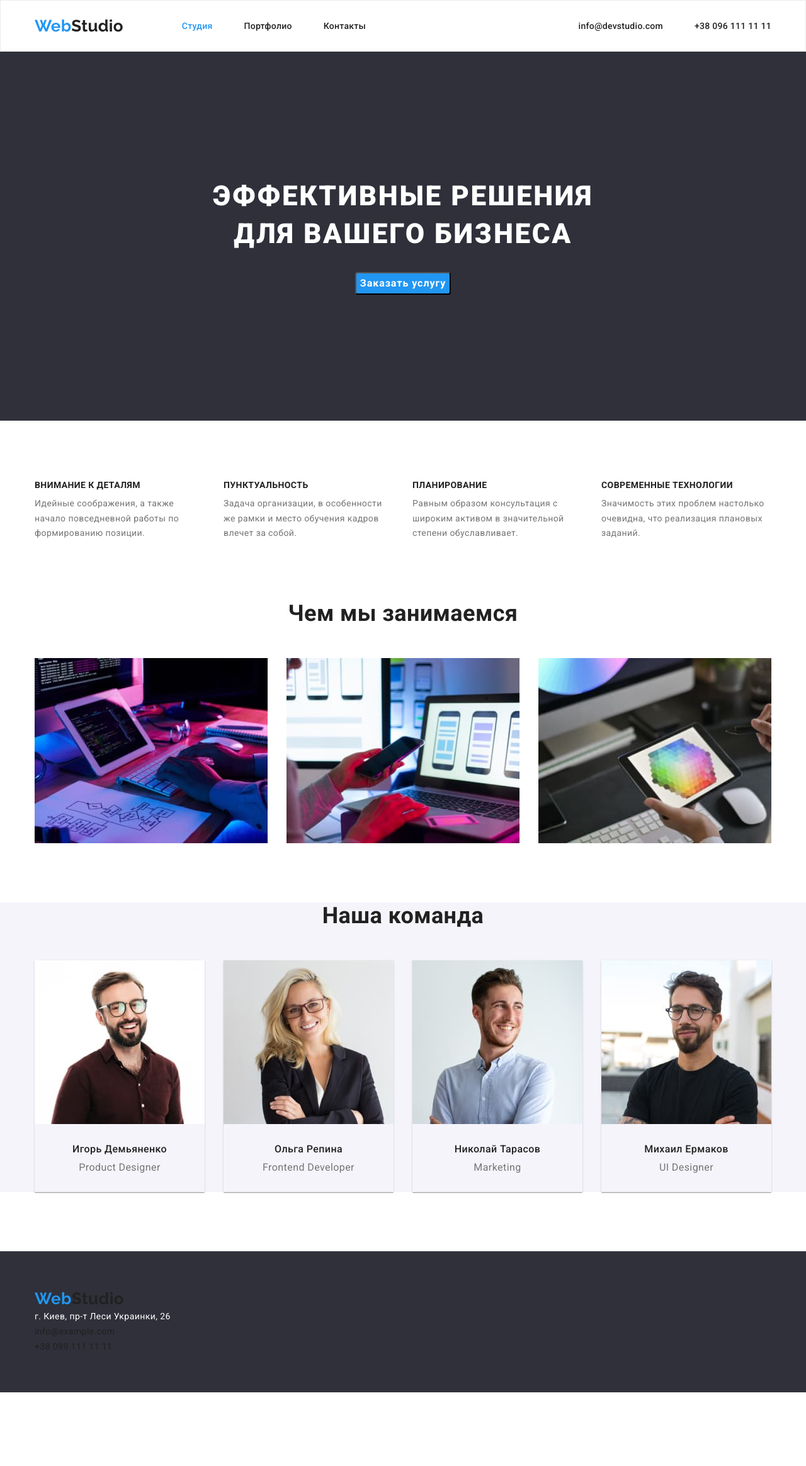
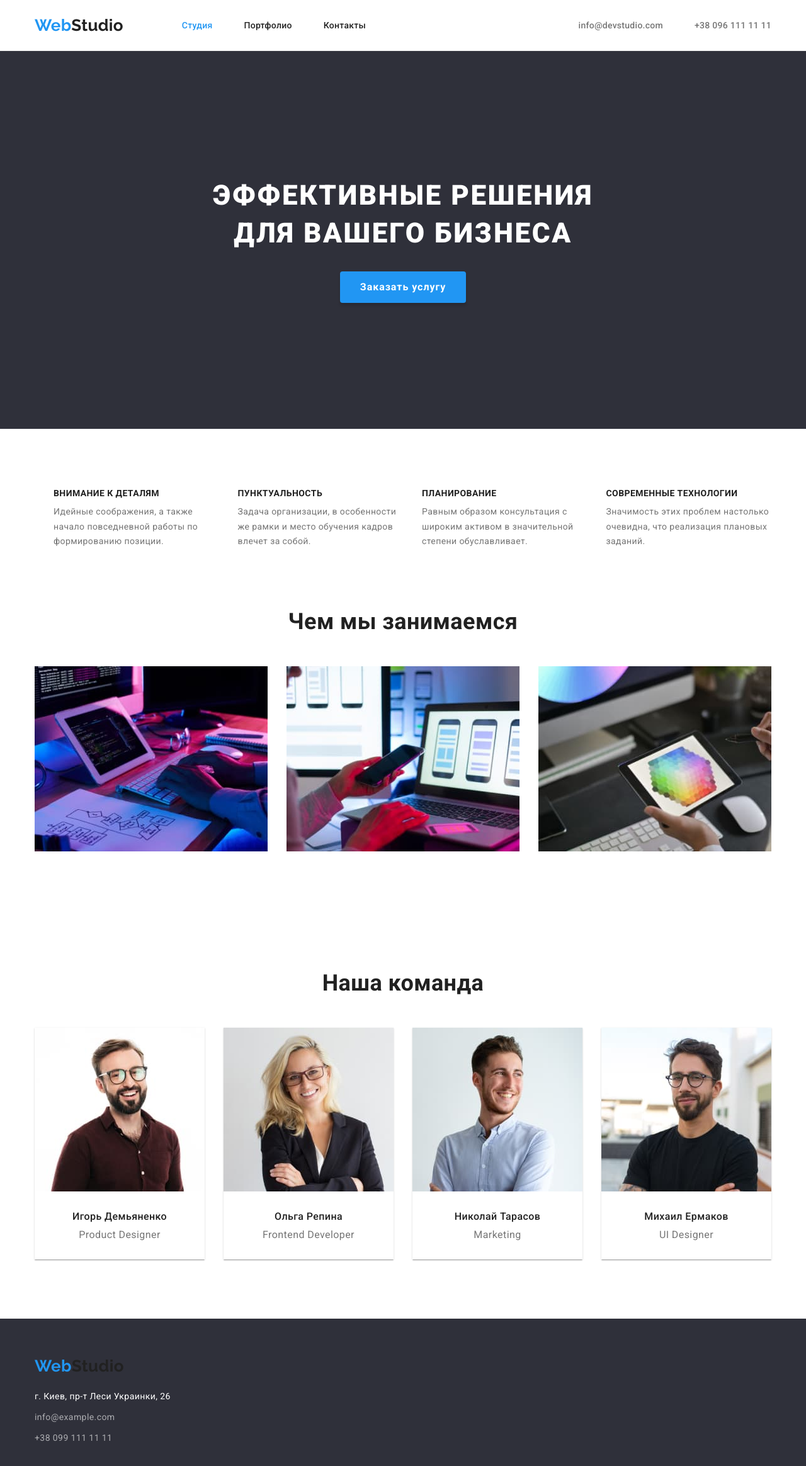
Before and after one commit to Shushikian/goit-markup-hw-03, a plain HTML site: page index.html in a window 1280 px wide. Shown: the whole page at 63% size. Before the commit the page ends 2211 px from the top, so only its background shows below. Drawn offline with nearby package versions, Linux system fonts and the light colour scheme.

Commit message:
Внесены исправления в класс section, указаны padding и margin

```diff
--- a/css/styles.css
+++ b/css/styles.css
@@ -55,7 +55,8 @@ body {
 }
 
 .section {
-  margin-bottom: var(--main-pading-cont);
+  padding-bottom: var(--main-pading-cont);
+  padding-top: var(--main-pading-cont);
 }
 
 .logo {
@@ -98,7 +99,7 @@ body {
   font-weight: 500;
   line-height: calc(16 / 14);
   letter-spacing: 0.02em;
-  border: 1px solid #ececec;
+  border-bottom: 1px solid #ececec;
 }
 
 .main-nav,
@@ -121,8 +122,11 @@ body {
 }
 
 .info-head {
+  margin-left: auto;
+}
+
+.info-head > .item .link {
   color: var(--info-head);
-  margin-left: auto;
 }
 
 .nav .item + .item,
@@ -152,6 +156,7 @@ body {
 }
 
 .footer {
+  display: block;
   line-height: 1.71;
   letter-spacing: 0.03em;
   background-color: var(--footer-background-color);
@@ -162,12 +167,19 @@ body {
   padding-bottom: 60px;
 }
 
+.footer-container {
+  padding-left: 0px;
+}
+
 .footer a {
   font-style: normal;
+}
+
+.contaiter-logo {
   margin-bottom: 20px;
 }
 
-.footer-info .footer-nav + .footer-nav {
+.footer-info .footer-item + .footer-item {
   margin-top: 9px;
 }
 
@@ -175,7 +187,7 @@ body {
   color: var(--footer-adress);
 }
 
-.footer-info {
+.footer-item > .cont {
   color: var(--footer-info);
 }
 
@@ -196,6 +208,7 @@ body {
 .hero {
   background-color: var(--main-hero-background);
   padding-top: 200px;
+  padding-bottom: 200px;
   text-align: center;
 }
 
@@ -219,11 +232,14 @@ body {
   font-weight: 700;
   line-height: 1.87;
   letter-spacing: 0.06em;
-  margin-bottom: 200px;
+  padding: 10px 32px;
+  box-shadow: 0px 4px 4px rgba(0, 0, 0, 0.15);
+  border-radius: 4px;
+  border: 0px;
 }
 
 .main-benefits-list {
-  margin-left: calc(-1 * var(--main-margin-btwn-inf));
+  margin-left: -var(--main-margin-btwn-inf);
   display: flex;
 }
 
@@ -246,6 +262,10 @@ body {
   color: var(--main-text-p);
 }
 
+.main-work {
+  padding-top: 0;
+}
+
 .main-work-title {
   margin-bottom: 50px;
 }
@@ -261,7 +281,7 @@ body {
 }
 
 .main-team {
-  background-color: #f5f4fa;
+  background-color: var(--background-color-html);
 }
 
 .main-team-main-list {
@@ -277,10 +297,9 @@ body {
 }
 
 .main-team-content {
+  background-color: #ffffff;
   text-align: center;
   padding: 30px;
-  padding-left: auto;
-  padding-right: auto;
 }
 
 .card {
@@ -305,7 +324,6 @@ body {
 .portfolio > .btn-list {
   display: flex;
   justify-content: center;
-  margin-top: var(--main-pading-cont);
   margin-bottom: 50px;
   margin-left: -15px;
 }
@@ -328,10 +346,13 @@ body {
   display: flex;
   flex-wrap: wrap;
   margin-left: calc(-1 * var(--main-margin-btwn-inf));
+  margin-top: calc(-1 * var(--main-margin-btwn-inf));
 }
 
-.card-portf {
-  border: 1px solid #eeeeee;
+.card-text {
+  border-left: 1px solid #eeeeee;
+  border-right: 1px solid #eeeeee;
+  border-bottom: 1px solid #eeeeee;
 }
 
 .portf-work > .item-of-work {
--- a/index.html
+++ b/index.html
@@ -47,7 +47,7 @@
 
     <main>
         <!--Герой-->
-         <section class="hero section">
+         <section class="hero">
              <div class="container">
             <h1 class="hero-title title">Эффективные решения для вашего бизнеса</h1>
             <button type="button" class="main-button btn">Заказать услугу</button>
@@ -144,20 +144,25 @@
 
     <footer class="footer">
         <div class="container">
+            <div class="contaiter-logo">
                 <a href="./index.html" class="logo link"><span class="logo-sab">Web</span>Studio</a>
+            </div>
             <address>
+                <div class="footer-container container">
                     <ul class="footer-info list">
-                <li>
-                    <a href="https://goo.gl/maps/7jGC1GVGxhmo8S818" class="footer-adress link" target="_blank" rel="noopener noreferrer nofollow ">г.
+                        <li class="footer-item">
+                            <a href="https://goo.gl/maps/7jGC1GVGxhmo8S818" class="footer-adress link" target="_blank"
+                                rel="noopener noreferrer nofollow ">г.
                                 Киев, пр-т Леси Украинки, 26</a>
                         </li>
-                <li>
-                    <a href="mailto:info@example.com" class="link">info@example.com</a>
+                        <li class="footer-item">
+                            <a href="mailto:info@example.com" class="cont link">info@example.com</a>
                         </li>
-                <li>
-                    <a href="tel:+380991111111" class="link">+38 099 111 11 11</a>
+                        <li class="footer-item">
+                            <a href="tel:+380991111111" class="cont link">+38 099 111 11 11</a>
                         </li>
                     </ul>
+                </div>
             </address>
         </div>
     </footer>
```
Also changed, not shown: portfolio.html (+9 -5 lines). Lines whose indentation alone changed are shown as unchanged.
